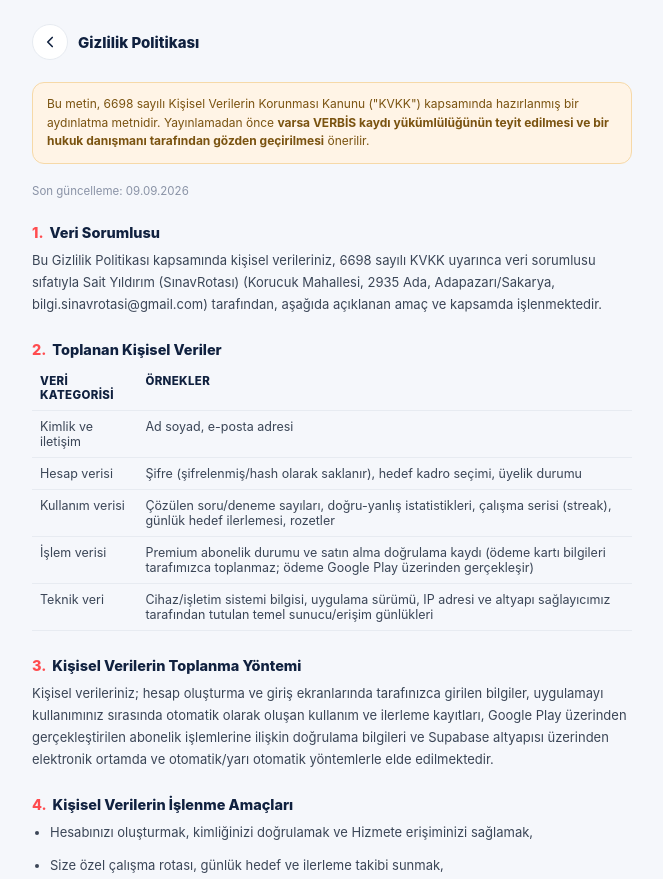
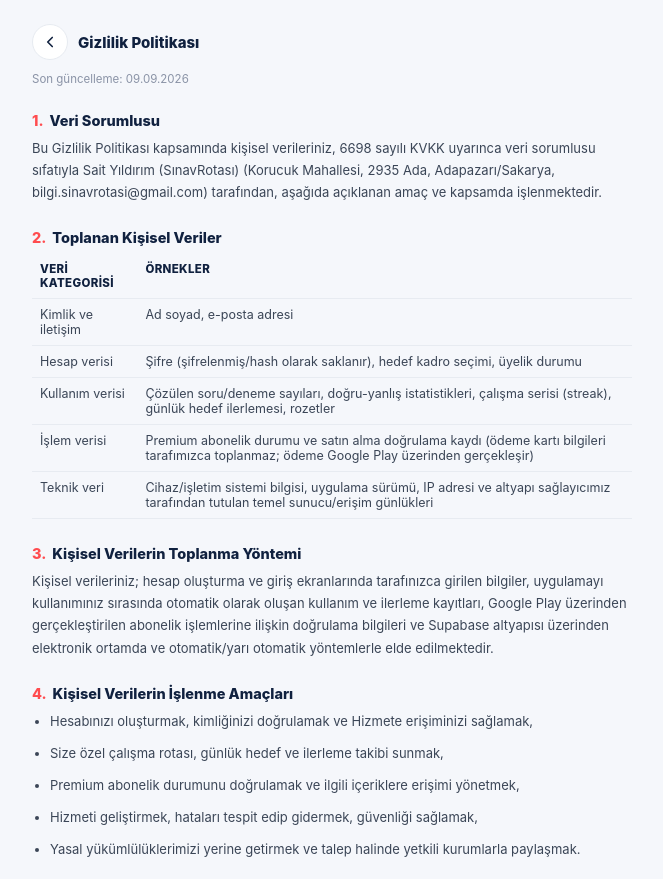
Before and after one commit to rahmetlibaskankennedy/sinavrotasios, a website: page www/privacy.html in a window 1280 px wide. Shown: the top 879 px of the page, without its empty margins (308-971 px from the left). Drawn offline with Linux system fonts and the light colour scheme.

Commit message:
kullanım şartları ve gizliklik politikası yenilendi.

```diff
--- a/www/privacy.html
+++ b/www/privacy.html
@@ -33,12 +33,6 @@
       </a>
       <h1>Gizlilik Politikası</h1>
     </div>
-
-    <p class="legal-notice">
-      Bu metin, 6698 sayılı Kişisel Verilerin Korunması Kanunu ("KVKK") kapsamında hazırlanmış bir
-      aydınlatma metnidir. Yayınlamadan önce <strong>varsa VERBİS kaydı yükümlülüğünün teyit edilmesi
-      ve bir hukuk danışmanı tarafından gözden geçirilmesi</strong> önerilir.
-    </p>
     <p class="legal-updated">Son güncelleme: 09.09.2026</p>
 
     <div class="legal-article">
```
Also changed, not shown: www/terms.html (+0 -5 lines).
